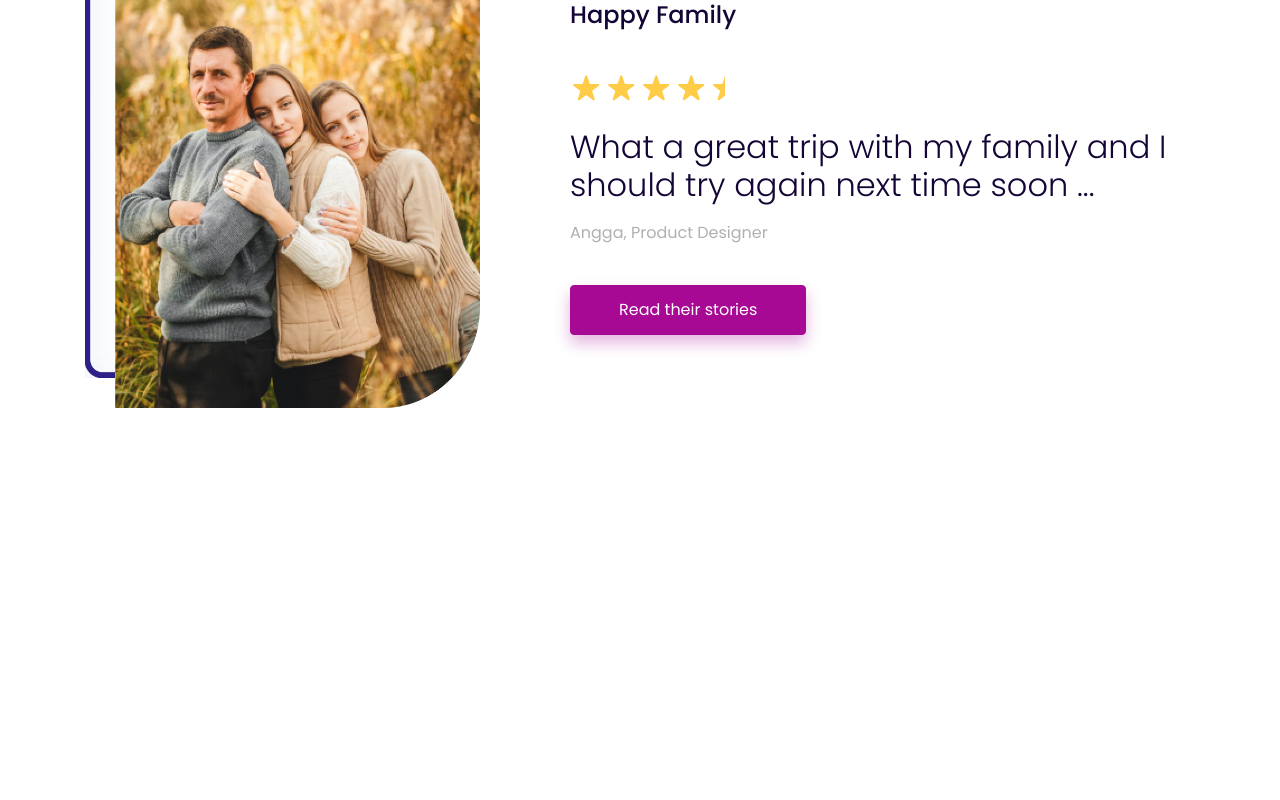
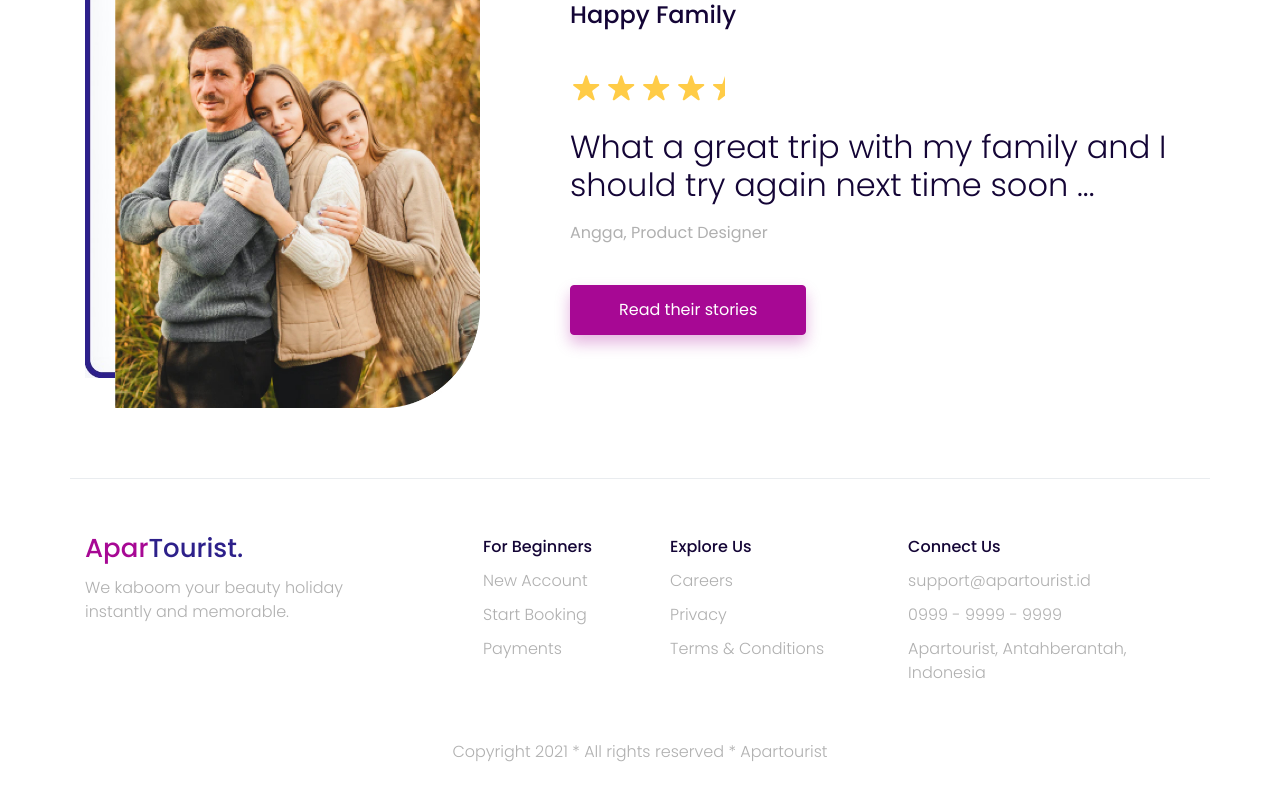
Before and after one commit to irsyadfptr/apartourist, a React (Create React App) app: page / in a window 1280 px wide. Shown: the part 2346-3146 px from the top of the page. Before the commit the page ends 2824 px from the top, so only its background shows below. Built offline with nearby package versions, Linux system fonts and the light colour scheme.

Commit message:
Fotter added

```diff
--- a/src/assests/scss/style.scss
+++ b/src/assests/scss/style.scss
@@ -207,3 +207,32 @@ section {
 .testimonial-hero, .testimonial-hero img{
   width:365px; height: 450px
 }
+
+footer {
+  border-top: 1px solid $gray-200;
+  padding-top: 50px;
+
+  .brand-tagline{
+    color: $gray-500; font-weight: 300;
+    margin-top: 8px;
+  }
+
+  .list-group-item{
+    padding: 0.3125rem 0;
+    border: 0;
+    a, span {
+      color: $gray-500;
+      font-weight: 300;
+    }
+    a {
+      @include hover-focus {
+        color: $gray-800;
+      }
+    }
+  }
+  .copyrights {
+    margin: 50px 0;
+    font-weight: 300;
+    color: $gray-500;
+  }
+}
--- a/src/pages/LandingPage.js
+++ b/src/pages/LandingPage.js
@@ -4,6 +4,7 @@ import MostPicked from '../parts/MostPicked'
 import Categories from '../parts/Categories'
 import Header from '../parts/Header'
 import Testimony from '../parts/Testimony'
+import Footer from '../parts/Footer'
 
 import landingPage from '../json/landingPage.json'
 
@@ -22,6 +23,7 @@ export default class LandingPage extends React.Component {
                <MostPicked refMostPicked={this.refMostPicked} data={landingPage.mostPicked}/>
                <Categories data={landingPage.categories}/>
                <Testimony data={landingPage.testimonial}/>
+               <Footer />
             </>
         )
     }
--- /dev/null
+++ b/src/parts/Footer.js
@@ -0,0 +1,89 @@
+import React from 'react'
+import Button from '../elements/Button'
+import IconText from '../parts/IconText'
+
+export default function Footer() {
+  return (
+    <footer className="container">
+      <div className="row">
+        <div className="col-auto mr-5" style={{width: 350}}>
+          <IconText />
+          <p className="brand-tagline">
+            We kaboom your beauty holiday instantly and memorable.
+          </p>
+        </div>
+        <div className="col-auto mr-5">
+          <h6 className="mt-2">
+            For Beginners
+          </h6>
+          <ul className="list-group flush">
+            <li className="list-group-item">
+              <Button type='link' href='/register'>
+                New Account
+              </Button>
+            </li>
+            <li className="list-group-item">
+              <Button type='link' href='/properties'>
+                Start Booking
+              </Button>
+            </li>
+            <li className="list-group-item">
+              <Button type='link' href='/payment'>
+                Payments
+              </Button>
+            </li>
+          </ul>
+        </div>
+
+        <div className="col-2 mr-5">
+          <h6 className="mt-2">
+            Explore Us
+          </h6>
+          <ul className="list-group flush">
+            <li className="list-group-item">
+              <Button type='link' href='/careers'>
+                Careers
+              </Button>
+            </li>
+            <li className="list-group-item">
+              <Button type='link' href='/privacy'>
+                Privacy
+              </Button>
+            </li>
+            <li className="list-group-item">
+              <Button type='link' href='/terms'>
+                Terms & Conditions
+              </Button>
+            </li>
+          </ul>
+        </div>
+
+        <div className="col-3">
+          <h6 className="mt-2">
+            Connect Us
+          </h6>
+          <ul className="list-group flush">
+            <li className="list-group-item">
+              <Button isExternal type='link' href='mailto: support@apartourist.id'>
+                support@apartourist.id
+              </Button>
+            </li>
+            <li className="list-group-item">
+              <Button type='link' href='tel:+6299999999999'>
+                0999 - 9999 - 9999
+              </Button>
+            </li>
+            <li className="list-group-item">
+              <span>Apartourist, Antahberantah, Indonesia</span>
+            </li>
+          </ul>
+        </div>
+      </div>
+      <div className="row">
+        <div className="col text-center copyrights">
+          Copyright 2021 * All rights reserved * Apartourist
+        </div>
+      </div>
+    </footer>
+  )
+}
```
